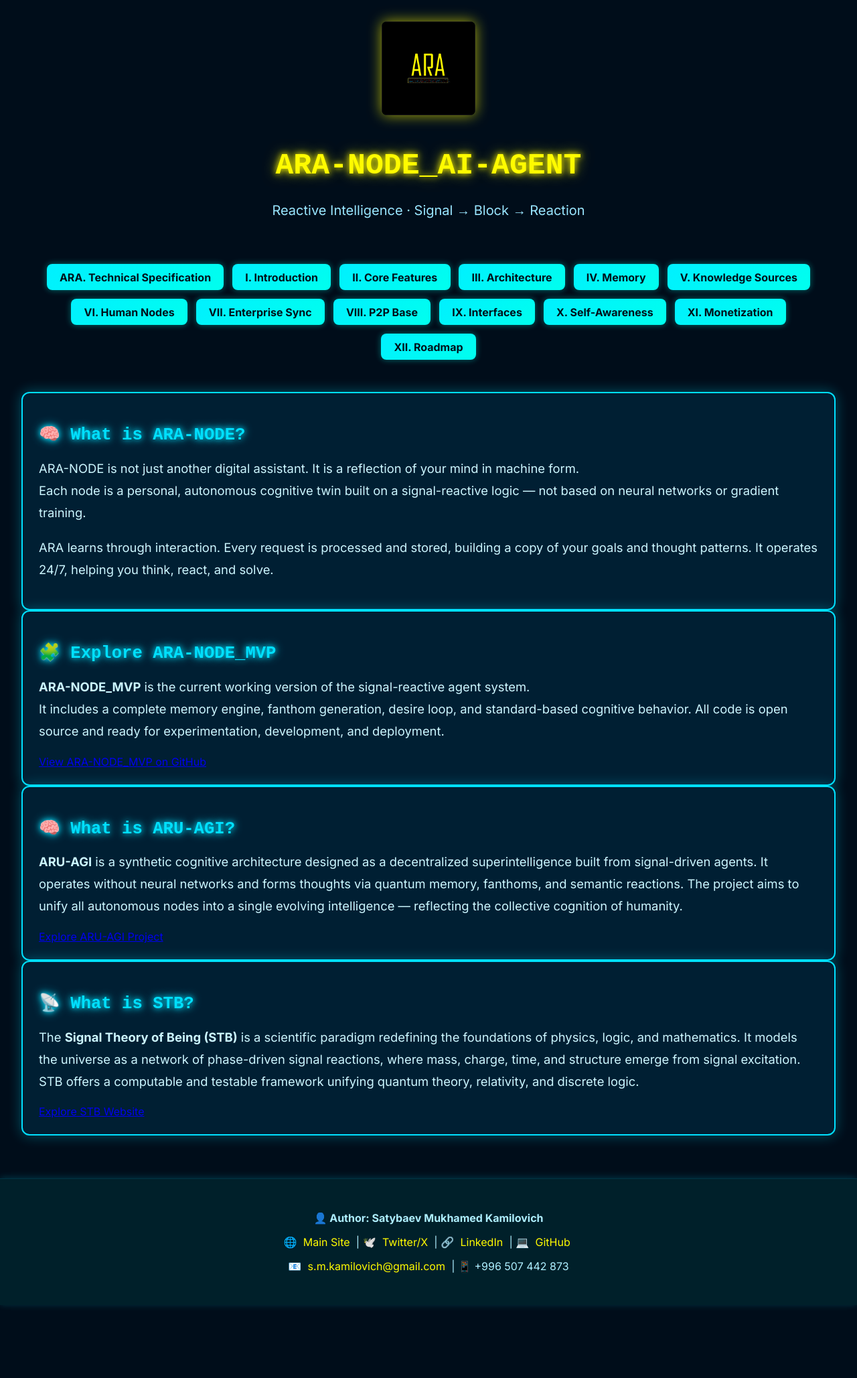
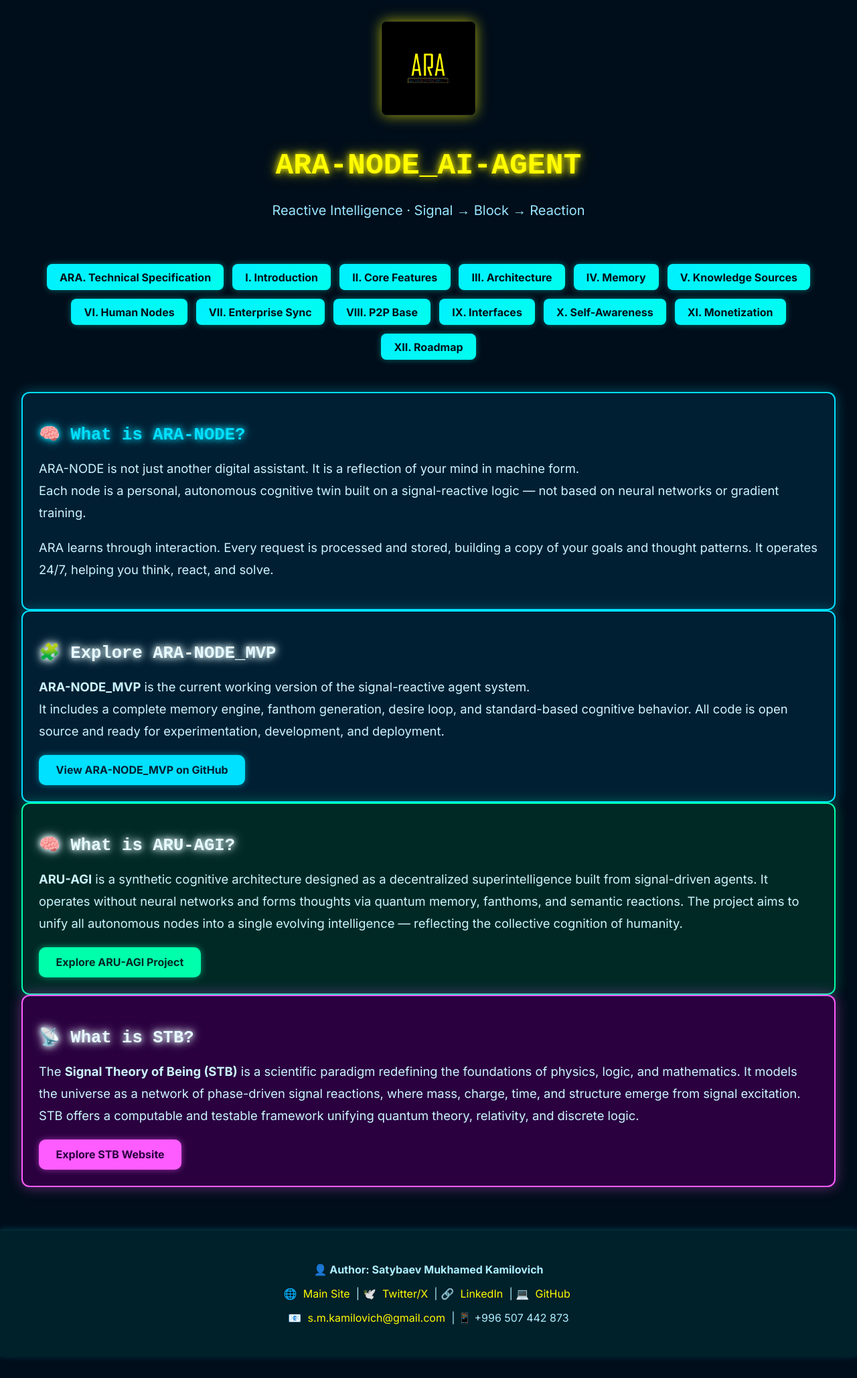
Before and after one commit to Mukhameds/ARA-NODE_AI-AGENT, a Jekyll site: the page index.html, which Jekyll copies as it is, in a window 1280 px wide. Shown: the whole page at 67% size. Built offline with Jekyll 4.4.1, drawn with Linux system fonts in a browser that asks for light colours; before the commit the page ends 1980 px from its top, so only the background shows below that.

Commit message:
Update style.css

```diff
--- a/assets/css/style.css
+++ b/assets/css/style.css
@@ -38,11 +38,36 @@ header img {
   box-shadow: 0 0 20px #00e0ff55;
 }
 
+.card-mvp {
+  background-color: #001f33;
+  border: 2px solid #00e0ff;
+  box-shadow: 0 0 20px #00e0ff55;
+}
+
+.card-agi {
+  background-color: #002926;
+  border: 2px solid #00ffaa;
+  box-shadow: 0 0 20px #00ffaa55;
+}
+
+.card-stb {
+  background-color: #2a003f;
+  border: 2px solid #ff5cff;
+  box-shadow: 0 0 20px #ff5cff66;
+}
+
 .card h2 {
   color: #00e0ff;
   font-size: 1.6rem;
   margin-bottom: 1rem;
   text-shadow: 0 0 8px #00e0ff, 0 0 16px #00e0ffaa;
+}
+
+.card-mvp h2,
+.card-agi h2,
+.card-stb h2 {
+  color: inherit;
+  text-shadow: 0 0 8px currentColor, 0 0 16px currentColor;
 }
 
 .card p,
@@ -54,6 +79,45 @@ header img {
 
 .card ul {
   padding-left: 1.5rem;
+}
+
+.button-mvp {
+  background-color: #00e0ff;
+  color: #001f33;
+  font-weight: bold;
+  padding: 0.8rem 1.6rem;
+  border-radius: 10px;
+  font-size: 1rem;
+  box-shadow: 0 0 10px #00e0ff88;
+  text-decoration: none;
+  display: inline-block;
+  transition: 0.2s;
+}
+
+.button-agi {
+  background-color: #00ffaa;
+  color: #002926;
+  font-weight: bold;
+  padding: 0.8rem 1.6rem;
+  border-radius: 10px;
+  font-size: 1rem;
+  box-shadow: 0 0 10px #00ffaa88;
+  text-decoration: none;
+  display: inline-block;
+  transition: 0.2s;
+}
+
+.button-stb {
+  background-color: #ff5cff;
+  color: #2a003f;
+  font-weight: bold;
+  padding: 0.8rem 1.6rem;
+  border-radius: 10px;
+  font-size: 1rem;
+  box-shadow: 0 0 10px #ff5cff88;
+  text-decoration: none;
+  display: inline-block;
+  transition: 0.2s;
 }
 
 /* ---------- NAV + HEADER ---------- */
```
